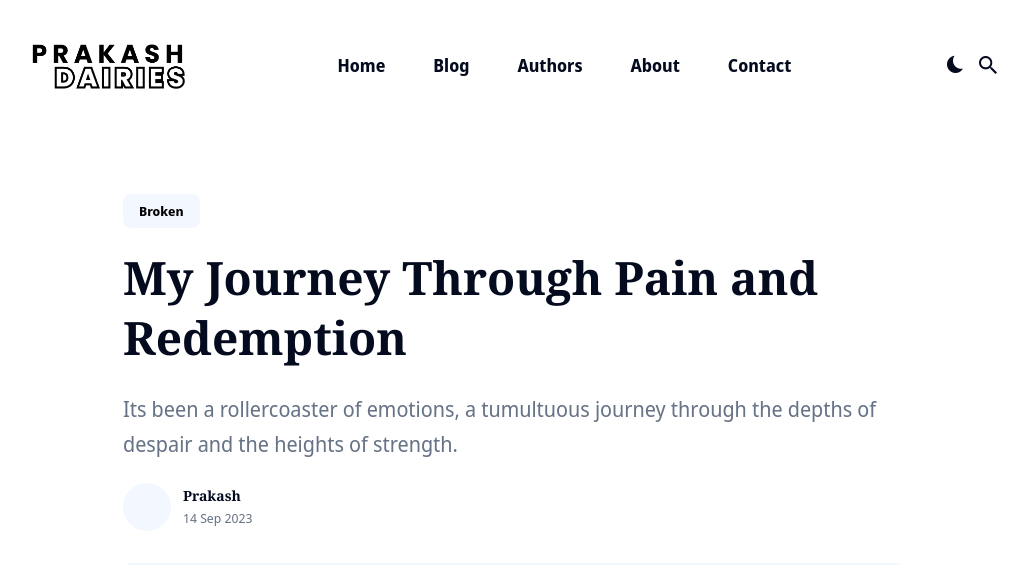
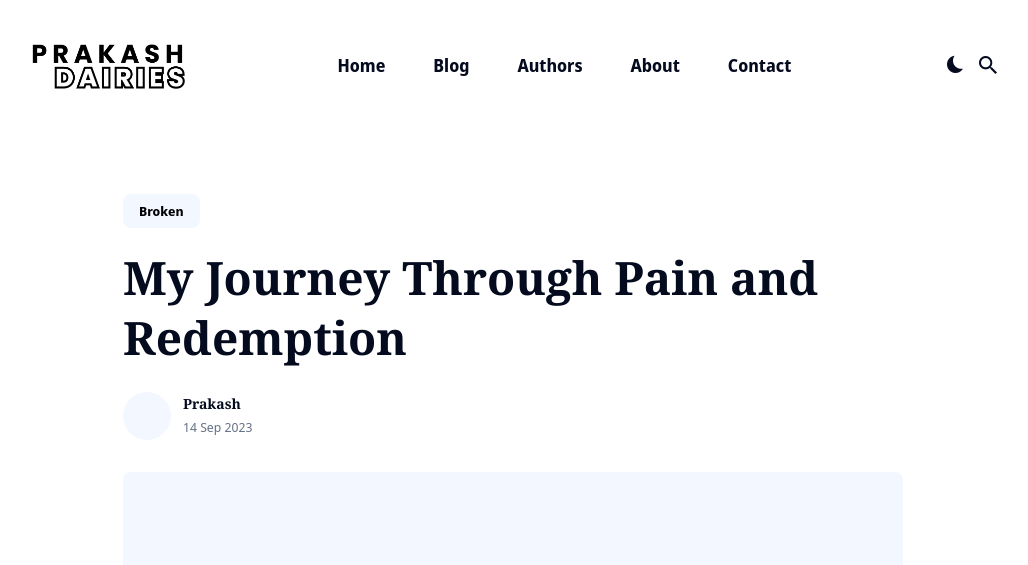
Before and after one commit to PrakasRavichandran/dairy-blog, a Jekyll site: the page built from _posts/2023-09-14-painful-days.markdown, in a window 1280 px wide and 900 px high. Shown: the top 565 px of the window, without its empty margins (127-1155 px from the left). Built offline with Jekyll 4.4.1, drawn with Linux system fonts in a browser that asks for light colours; nearby versions of some CDN libraries.

Commit message:
Update 2023-09-14-painful-days.markdown

```diff
--- a/_posts/2023-09-14-painful-days.markdown
+++ b/_posts/2023-09-14-painful-days.markdown
@@ -1,7 +1,7 @@
 ---
 layout: post
 title: My Journey Through Pain and Redemption
-description: Its been a rollercoaster of emotions, a tumultuous journey through the depths of despair and the heights of strength.
+description:
 date: 2023-09-14 11:50:00 +0300
 author: prakash
 image: '/images/broken.jpg'
```
